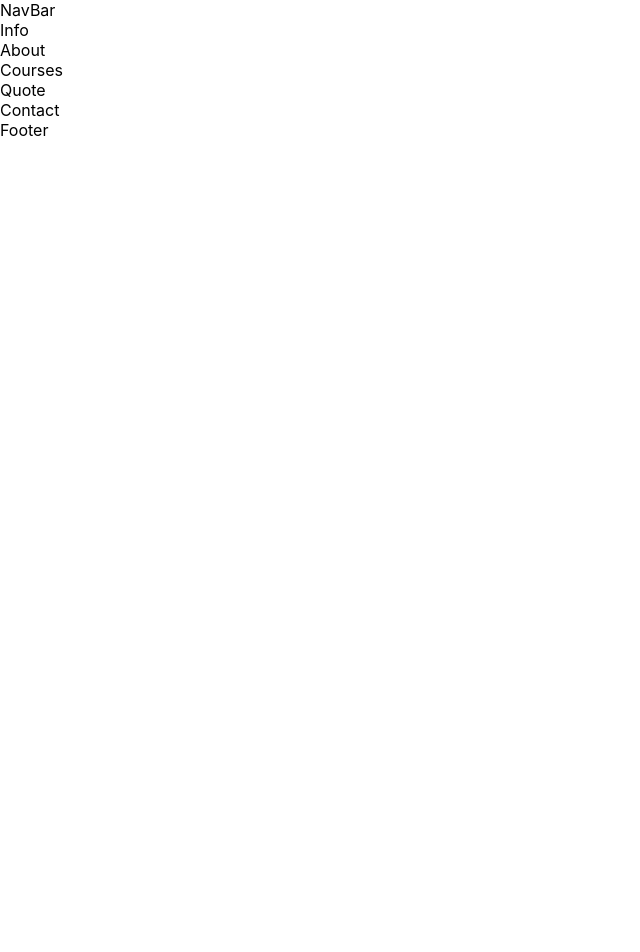
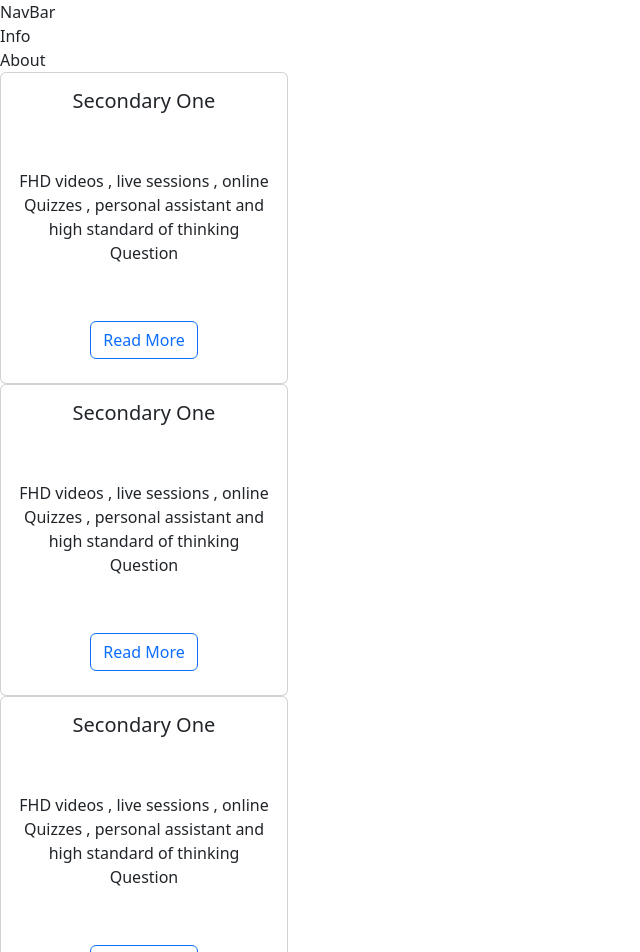
Before and after one commit to Youssehf/E-learning_App, a React (Create React App) app: page / in a window 1280 px wide. Shown: the top 952 px of the page, without its empty margins (0-640 px from the left). Before the commit the page ends 800 px from the top, so only its background shows below. Built offline with nearby package versions, Linux system fonts and the light colour scheme.

Commit message:
added bootstrap

```diff
--- a/package.json
+++ b/package.json
@@ -6,6 +6,7 @@
     "@testing-library/jest-dom": "^5.17.0",
     "@testing-library/react": "^13.4.0",
     "@testing-library/user-event": "^13.5.0",
+    "bootstrap": "^5.3.1",
     "react": "^18.2.0",
     "react-dom": "^18.2.0",
     "react-scripts": "5.0.1",
--- a/src/Components/Courses.jsx
+++ b/src/Components/Courses.jsx
@@ -1,7 +1,65 @@
-import React from 'react'
+import React from "react";
+import "bootstrap/dist/css/bootstrap.min.css";
 
 export const Courses = () => {
   return (
-    <div>Courses</div>
-  )
-}
+    <>
+      <div className="card text-center rounded" style={{ width: "18rem" }}>
+        <div className="card-body">
+          <div className="row">
+            <h5 className="card-title">Secondary One</h5>
+            <p className="card-text py-5">
+              FHD videos , live sessions , online Quizzes , personal assistant
+              and high standard of thinking Question
+            </p>
+          </div>
+          <div className="row py-2">
+            <div className="col">
+              <button type="button" className="btn btn-outline-primary">
+                Read More
+              </button>
+            </div>
+          </div>
+        </div>
+      </div>
+
+      <div className="card text-center rounded" style={{ width: "18rem" }}>
+        <div className="card-body">
+          <div className="row">
+            <h5 className="card-title">Secondary One</h5>
+            <p className="card-text py-5">
+              FHD videos , live sessions , online Quizzes , personal assistant
+              and high standard of thinking Question
+            </p>
+          </div>
+          <div className="row py-2">
+            <div className="col">
+              <button type="button" className="btn btn-outline-primary">
+                Read More
+              </button>
+            </div>
+          </div>
+        </div>
+      </div>
+
+      <div className="card text-center rounded" style={{ width: "18rem" }}>
+        <div className="card-body">
+          <div className="row">
+            <h5 className="card-title">Secondary One</h5>
+            <p className="card-text py-5">
+              FHD videos , live sessions , online Quizzes , personal assistant
+              and high standard of thinking Question
+            </p>
+          </div>
+          <div className="row py-2">
+            <div className="col">
+              <button type="button" className="btn btn-outline-primary">
+                Read More
+              </button>
+            </div>
+          </div>
+        </div>
+      </div>
+    </>
+  );
+};
```
Also changed, not shown: 1 other file (tests, documents, lock files or other folders).
